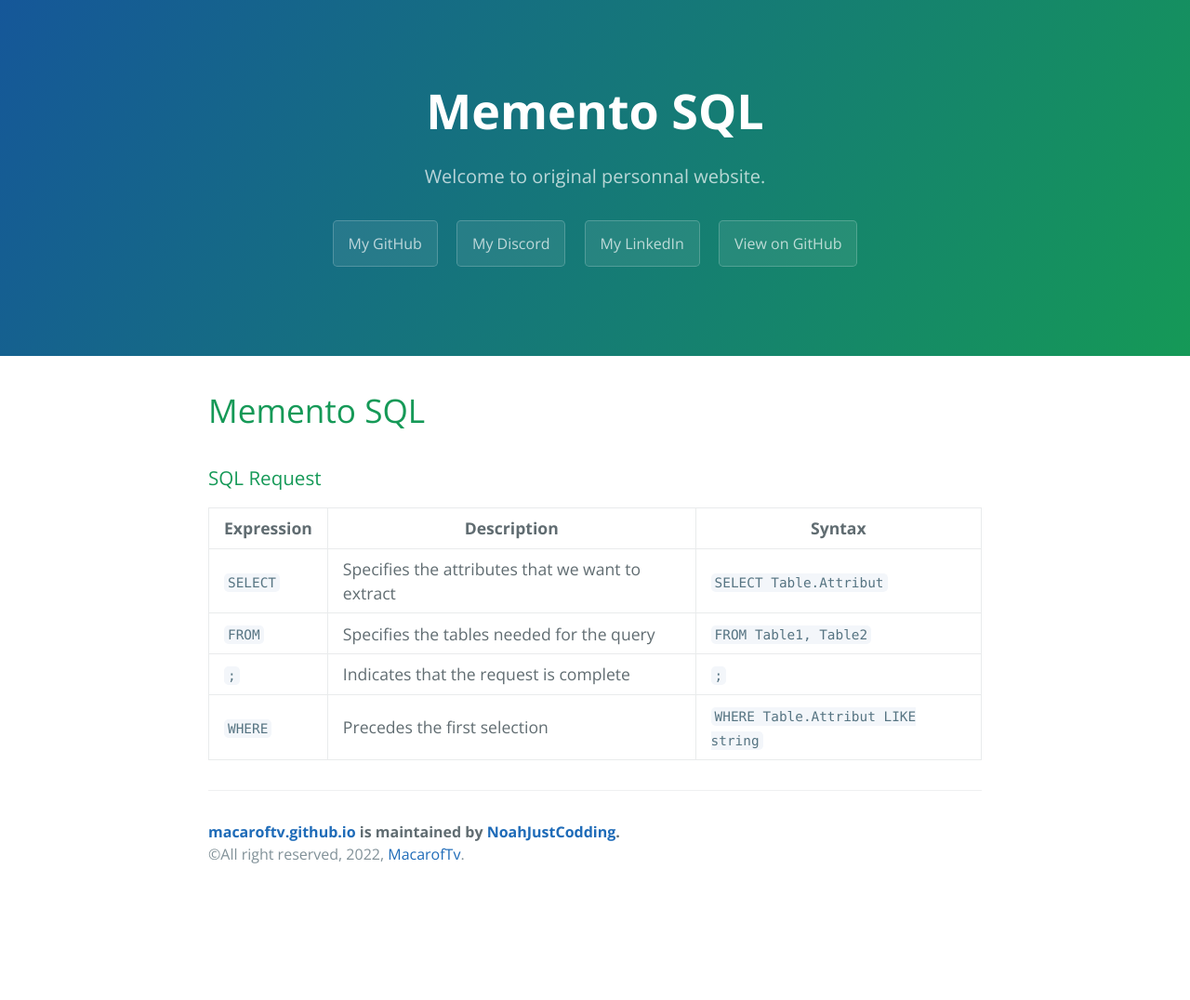
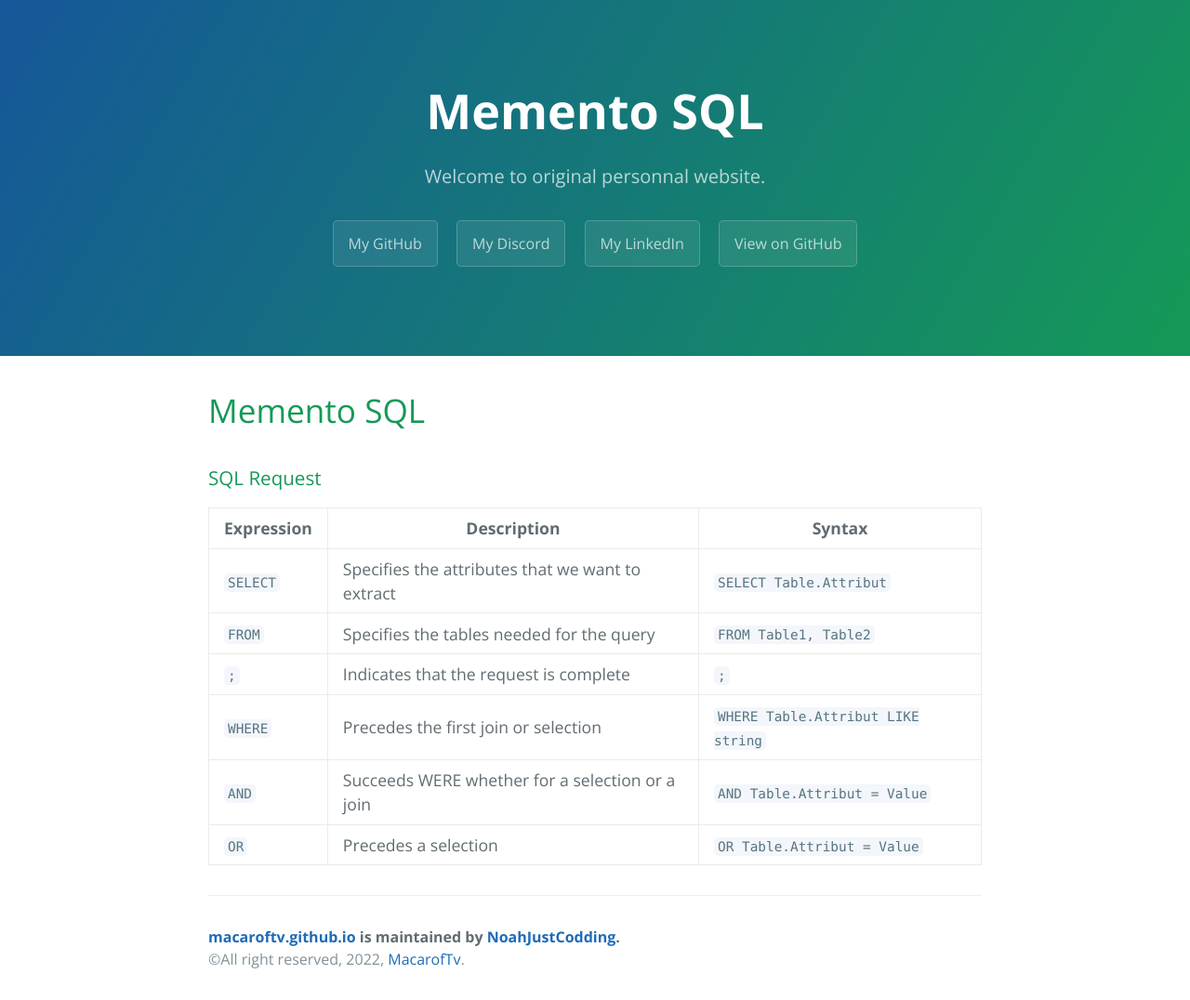
Before and after one commit to NoahJustCodding/macaroftv.github.io, a Jekyll site: the page built from pages/memento-sql.md, in a window 1280 px wide. Shown: the whole page at 93% size. Built offline with Jekyll 4.4.1, drawn with Linux system fonts in a browser that asks for light colours; nearby versions of some CDN libraries; our own code applies the rules of GitHub Pages for plain Markdown files; before the commit the page ends 963 px from its top, so only the background shows below that.

Commit message:
Update memento-sql.md

```diff
--- a/pages/memento-sql.md
+++ b/pages/memento-sql.md
@@ -7,4 +7,6 @@ Expression | Description | Syntax
 `SELECT` | Specifies the attributes that we want to extract | `SELECT Table.Attribut`
 `FROM` | Specifies the tables needed for the query | `FROM Table1, Table2`
 `;` | Indicates that the request is complete | `;`
-`WHERE` | Precedes the first selection | `WHERE Table.Attribut LIKE string`
+`WHERE` | Precedes the first join or selection | `WHERE Table.Attribut LIKE string`
+`AND` | Succeeds WERE whether for a selection or a join | `AND Table.Attribut = Value`
+`OR` | Precedes a selection | `OR Table.Attribut = Value`
```
